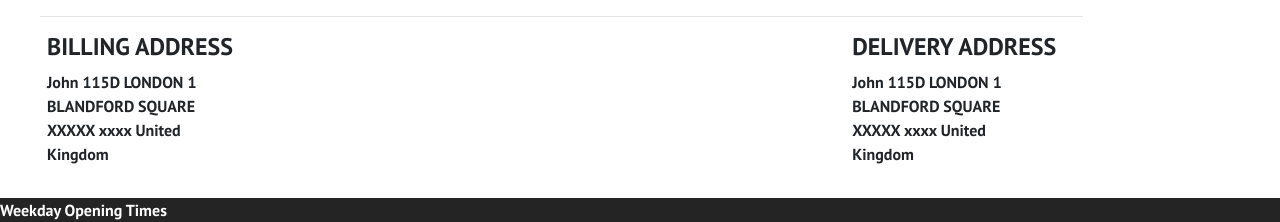
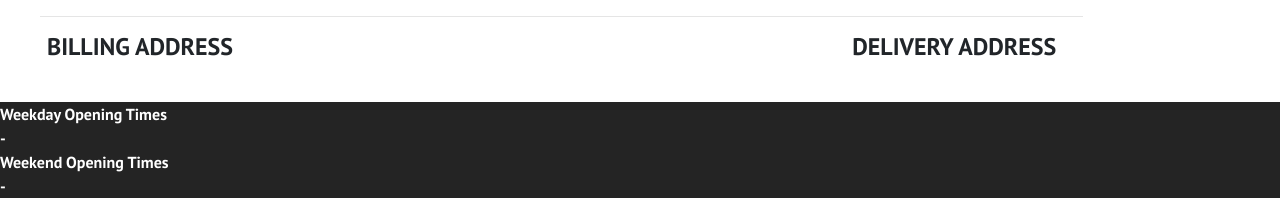
Before and after one commit to elliothogg/cavallo-icecream, a React (Create React App) app: page /order-confirmation in a window 1280 px wide. Shown: the part 348-570 px from the top of the page. Built offline with nearby package versions, Linux system fonts and the light colour scheme; no server answers.

Commit message:
update the style of order item list and remove hard code

```diff
--- a/src/components/OrderResult.js
+++ b/src/components/OrderResult.js
@@ -4,31 +4,16 @@ import './OrderResult.css';
 //Now App.js state is in this component, you can access it by doing {this.props.customerOrder.item1} or {this.props.customerDetails.name} as seen in App.js state.
 //You can use these props to populate your forms with real order and customer data.
 
-// providing defaultProps to view the page.
-// maybe remove it later.
 const defaultProps = {
     customerOrder: {
-        orderId: '205-1752345-4325359',
-        orderTime: '17 July 2020',
-        TotalCost: 0.0,
-        Items: [
-            {
-                flavor: 'banana',
-                size: 'Large',
-                cost: '￡3.22',
-                count: 2
-            },
-            {
-                flavor: 'orange',
-                size: 'Small',
-                cost: '￡1.25',
-                count: 3
-            }
-        ]
+        orderId: '',
+        orderTime: '',
+        TotalCost: 0,
+        Items: []
     },
     customerDetails: {
-        deliveryAddress: 'John 115D LONDON 1 BLANDFORD SQUARE XXXXX xxxx United Kingdom',
-        billingAddress: 'John 115D LONDON 1 BLANDFORD SQUARE XXXXX xxxx United Kingdom'
+        deliveryAddress: '',
+        billingAddress: ''
     }
 };
 
@@ -37,14 +22,6 @@ function OrderResult(props) {
 
     const { orderID: orderId, orderTime, TotalCost: totalCost, Items: orderItems } = customerOrder;
     const { deliveryAddress, billingAddress } = customerDetails;
-
-    console.log(orderItems);
-    // compute total cost
-    // const totalCost = Items.reduce((total, item) => {
-    //     total += item.count * +item.cost.replace(/[^\d|.]/g, '');
-
-    //     return +total.toFixed(2);
-    // }, 0);
 
     return (
         <div id="orderResult" className="container-fluid">
@@ -56,7 +33,7 @@ function OrderResult(props) {
             <hr className="col-10" style={{ marginLeft: '0.5rem' }} />
 
             <div className="col-12">
-                <div className="col-12" style={{ color: '#dddddd' }}>
+                <div className="col-12 mb-2" style={{ color: '#dddddd' }}>
                     <div className="row">
                         <div className="col-4">ITEM</div>
                         <div className="col-4">QTY</div>
@@ -66,13 +43,16 @@ function OrderResult(props) {
 
                 {orderItems.map((item, index) => {
                     return (
-                        <div className="col-12" key={index}>
+                        <div className="col-12 mb-2" key={index}>
                             <div className="row" style={{ color: '#333333' }}>
                                 <div className="col-4">
-                                    {item.Flavour}&nbsp;  {item.Size}
+                                    <div>{item.Flavour}&nbsp;</div>
+                                    <div>{item.Size}</div>
                                 </div>
                                 <div className="col-4">{item.Quantity}</div>
-                                <div className="col-4">£{item.TotalCost * item.Quantity}</div>
+                                <div className="col-4">
+                                    £{(item.TotalCost * item.Quantity).toFixed(2)}
+                                </div>
                             </div>
                         </div>
                     );
@@ -86,7 +66,6 @@ function OrderResult(props) {
                     <div className="row">
                         <div className="col-4"></div>
                         <div className="col-4">Subtotal:</div>
-                        {/* TODO: compute subtotal cost */}
                         <div className="col-4">£{totalCost}</div>
                     </div>
                 </div>
@@ -108,8 +87,6 @@ function OrderResult(props) {
                         <div className="col-12">
                             <div className="row">
                                 <div className="col-6" style={{ paddingLeft: 0 }}>
-                                    {/* TODO: remove fake data */}
-                                    John 115D LONDON 1 BLANDFORD SQUARE XXXXX xxxx United Kingdom
                                     {billingAddress}
                                 </div>
                             </div>
@@ -121,8 +98,6 @@ function OrderResult(props) {
                         <div className="col-12">
                             <div className="row">
                                 <div className="col-6" style={{ paddingLeft: 0 }}>
-                                    {/* TODO: remove fake data */}
-                                    John 115D LONDON 1 BLANDFORD SQUARE XXXXX xxxx United Kingdom
                                     {deliveryAddress}
                                 </div>
                             </div>
```
